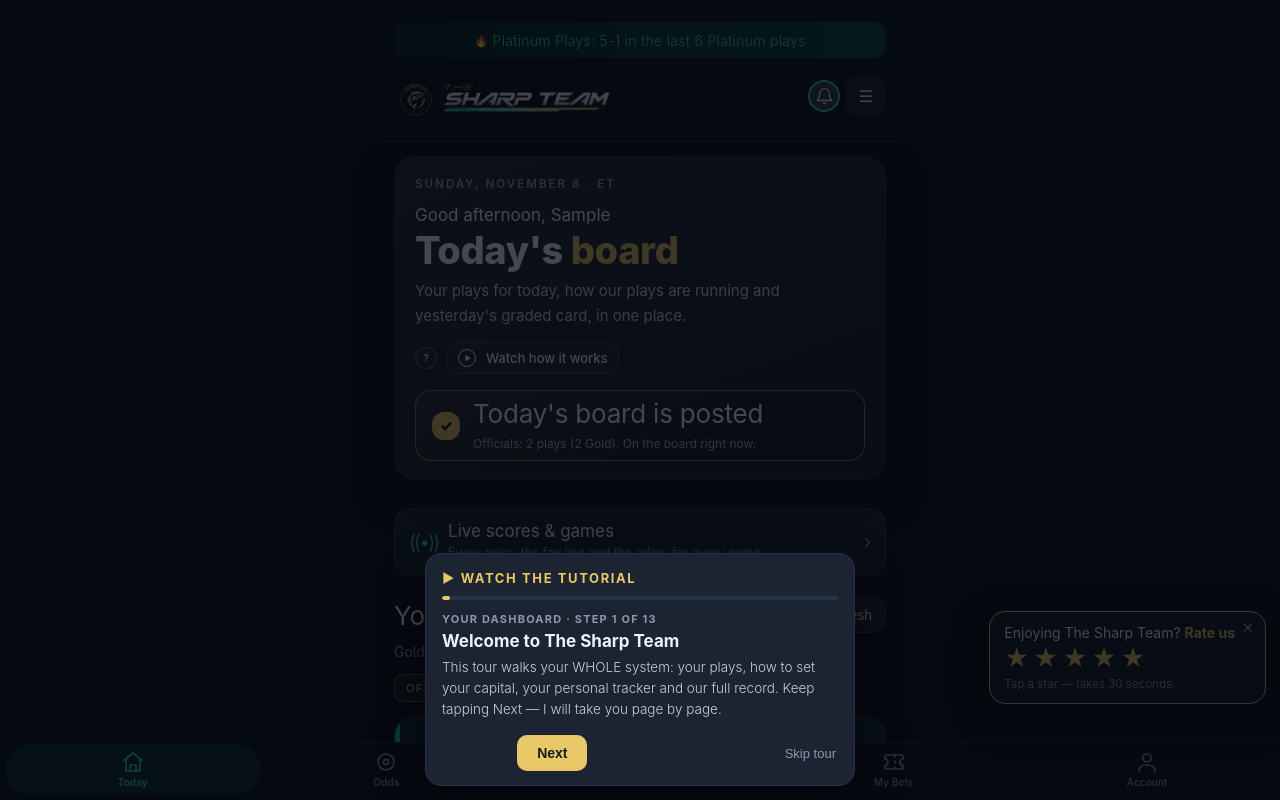
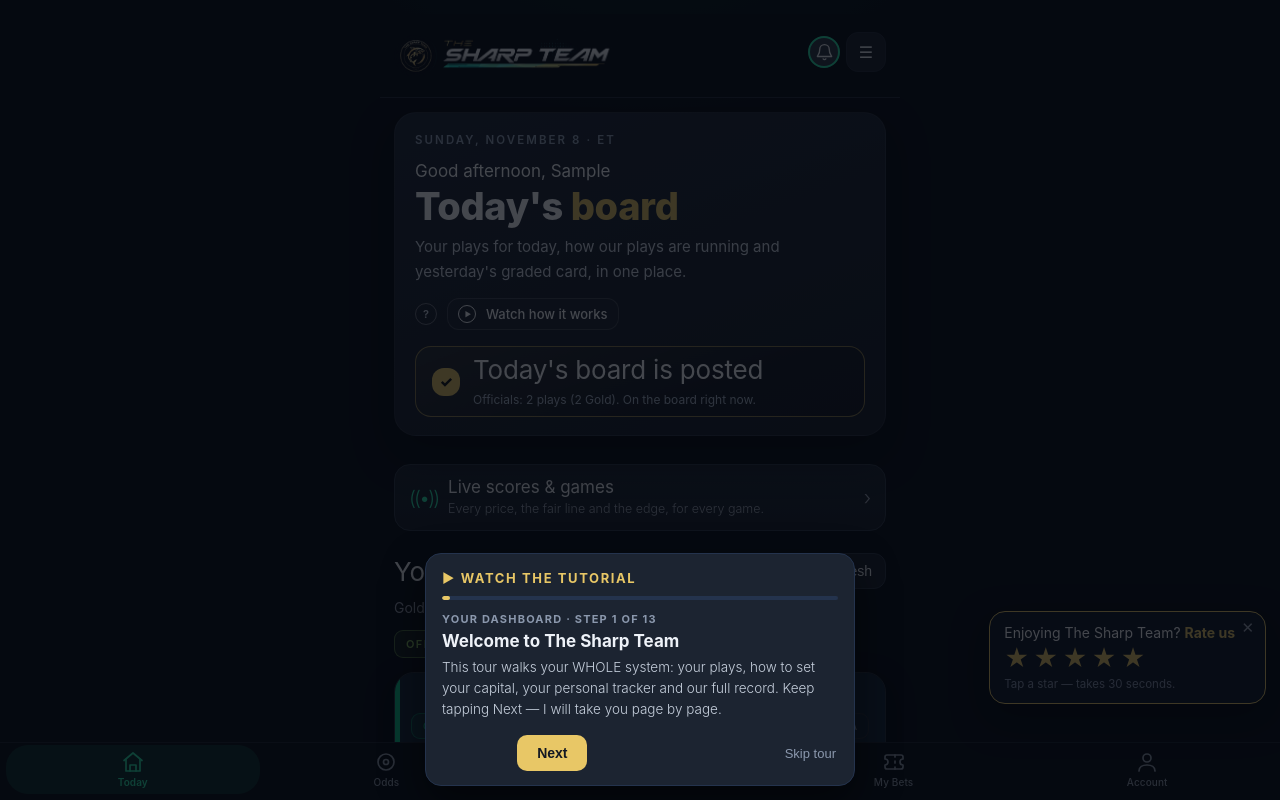
Before and after one commit to penamanuel-art/tlb-members, a Flask app: page /home in a window 1280 px wide. Run offline with Flask 3, Linux system fonts and the light colour scheme; the visitor is signed in with stand-in values (Sample User, id 1); data that the repository does not hold is empty; some libraries are stand-ins or nearby versions; grey boxes are pictures that could not be loaded.

Commit message:
Eliminar tirita de racha Platinum del home (orden de Alex 2026-11-08)

```diff
--- a/templates/home_lux.html
+++ b/templates/home_lux.html
@@ -291,20 +291,14 @@
 
 <div class="phone">
   <div class="tst-stickyhead">
-  {# Slot superior de tirita: UNA sola tirita a la vez. Si el miembro esta past_due, en este slot sale el AVISO de
-     pago fallido (precedencia sobre la racha, logica intacta); si no, sale la tirita de racha Platinum del fuego
-     (racha_platinum en app.py, numeros reales del archive: ELITE y PLATINUM cuentan como el mismo nivel; sale SOLO
-     si el nivel Platinum trae 5+ ganadas en sus ultimas 6 liquidadas). 2026-11-04, orden de Alex: «Ponga la del
-     fuego arriba y quita la que está» — la pildora vieja de las victorias seguidas salio por completo
-     y la tirita del fuego subio de encima de la bienvenida a este slot. Estilos INLINE a proposito: este archivo
-     tiene estilos en capas y la cascada no manda aqui. El aviso conserva sus colores y su tamano fino (.tst-pastdue). #}
+  {# Slot superior: si el miembro esta past_due, aqui sale el AVISO de pago fallido (.tst-pastdue).
+     La tirita de racha Platinum del fuego («Platinum Plays: W-L in the last 6 Platinum plays») vivio en este
+     slot desde el 2026-11-04 y fue ELIMINADA el 2026-11-08 por orden de Alex («Elimina eso»). #}
   {% if past_due %}
   <div class="tst-pastdue" role="alert">
     <p>⚠️ Your last payment didn't go through, so your membership is past due and access is paused.</p>
     <a href="{{ url_for('actualizar_tarjeta') }}">Update your card to restore it →</a>
   </div>
-  {% elif racha_platinum %}
-  <div style="background:linear-gradient(90deg,#06231f 0%,#0b3d35 55%,#0e463c 100%);border-radius:10px;padding:8px 10px;text-align:center;white-space:nowrap;overflow:hidden;margin:0 0 8px;font-family:-apple-system,'Segoe UI',Roboto,Helvetica,Arial,sans-serif;"><span style="font-size:11px;vertical-align:1px;">🔥</span> <span style="color:#41e6ab;font-size:14px;font-weight:300;letter-spacing:.3px;">Platinum Plays: {{ racha_platinum.w }}-{{ racha_platinum.l }} in the last 6 Platinum plays</span></div>
   {% endif %}
   <div class="topbar">
     <div class="brand" style="flex:1;min-width:0;display:flex;align-items:center;gap:3px;">
@@ -380,7 +374,7 @@
      con los TRES pisos nuevos: Platinum, Gold y Free Pick plays. El resto
      de la implementación de la noche (pisos, menú reducido, tiles
      uniformes) NO se toca. #}
-  {# La tirita de racha Platinum del fuego vive ARRIBA, en el slot de .tst-stickyhead (movida el 2026-11-04, orden de Alex). #}
+  {# La tirita de racha Platinum fue eliminada el 2026-11-08 por orden de Alex. #}
   {# Tarjeta de bienvenida NUEVA estilo WGT (2026-11-05, aprobada por Alex
      con captura y prueba previa): mismo slot del .hero, diseno Midnight &
      Gold. Fecha, saludo y nombre salen de las mismas variables de siempre;
```
